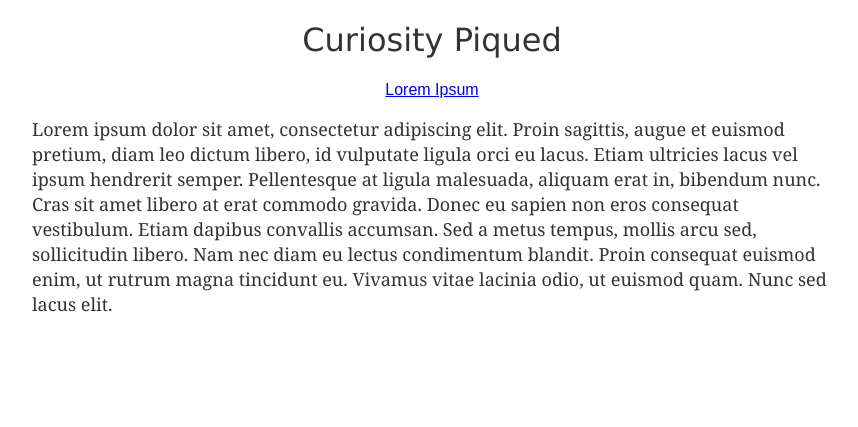
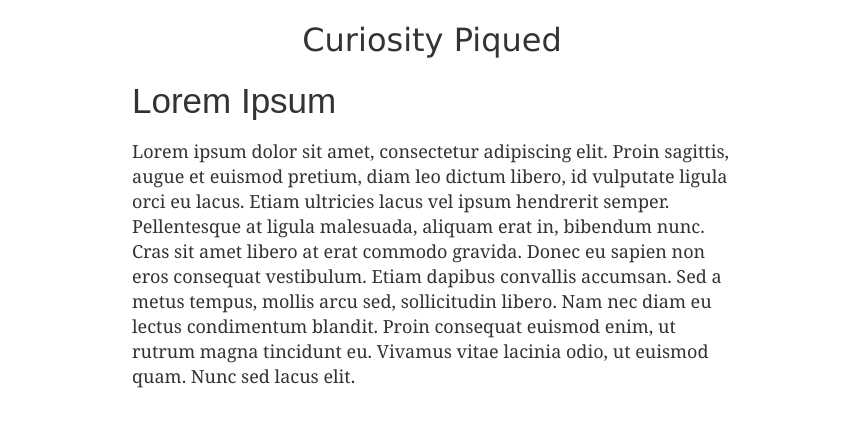
Before and after one commit to ryanfisher/curiositypiqued, a Jekyll site: the page built from index.html, in a window 1280 px wide. Shown: the top 427 px of the page, without its empty margins (208-1066 px from the left). Built offline with Jekyll 4.4.1, drawn with Linux system fonts in a browser that asks for light colours; some web fonts are replaced.

Commit message:
Adjust fonts and layout

```diff
--- a/_layouts/default.html
+++ b/_layouts/default.html
@@ -1,5 +1,3 @@
 {% include header.html %}
-<div class="container">
-    {{ content }}
-</div>
+{{ content }}
 {% include footer.html %}
--- a/css/curiositypiqued.css
+++ b/css/curiositypiqued.css
@@ -8,10 +8,11 @@ body {
 h1 {
   font-family: 'Myriad Pro', 'Lucida Grande', 'Lucida Sans Unicode', 'Lucida Sans', Geneva, Verdana, sans-serif;
   font-weight: 100;
+  font-size: 32px;
 }
 
 .container {
-  width: 800px;
+  width: 600px;
   margin: 0 auto;
 }
 
@@ -22,7 +23,17 @@ p {
   text-align: left;
 }
 
-ul {
+#post-index {
   list-style: none;
   padding: 0;
 }
+
+#post-index li {
+  text-align: left;
+}
+
+#post-index a {
+  text-decoration: none;
+  font-size: 35px;
+  color: #333;
+}
--- a/index.html
+++ b/index.html
@@ -4,7 +4,8 @@ title: Curiosity Piqued
 ---
 <h1>Curiosity Piqued</h1>
 
-<ul>
+<div class="container">
+<ul id="post-index">
     {% for post in site.posts %}
       <li>
         <a href="{{ post.url }}">{{ post.title }}</a>
@@ -12,3 +13,4 @@ title: Curiosity Piqued
       </li>
     {% endfor %}
 </ul>
+</div>
```
